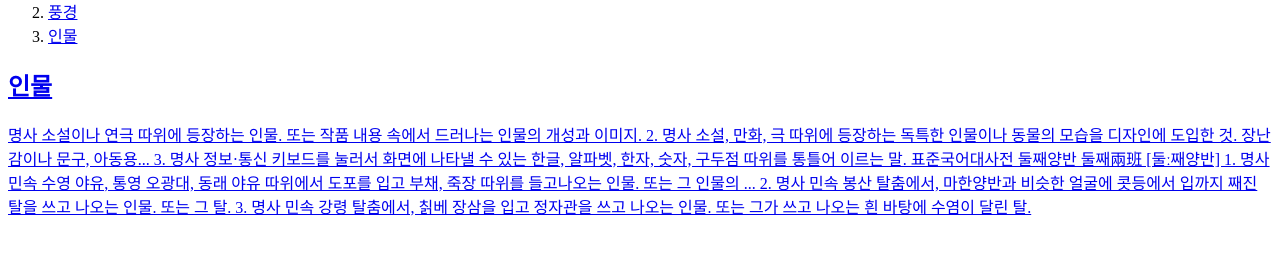
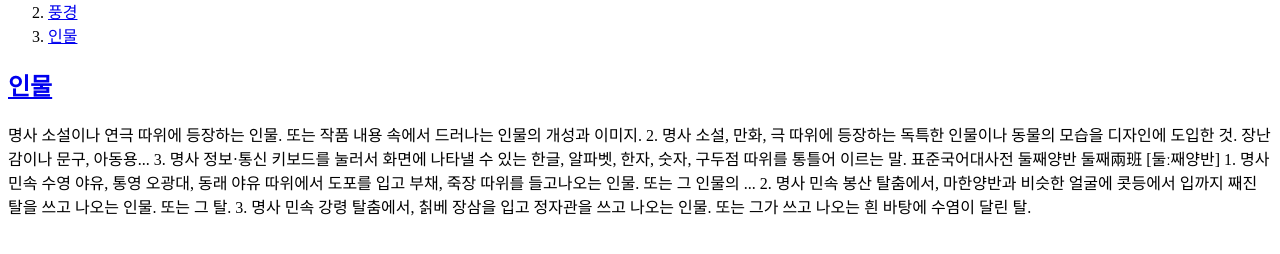
Before and after one commit to yourtalent/web1, a plain HTML site: page 3.html in a window 1280 px wide. Shown: the part 114-368 px from the top of the page. Drawn offline with Linux system fonts and the light colour scheme.

Commit message:
Update 3.html

```diff
--- a/3.html
+++ b/3.html
@@ -12,7 +12,7 @@
     <Li> <a href="2.html">풍경</a></Li>
     <Li> <a href="3.html">인물</a></Li>
   </ol>
-  <h2><a href="https://unsplash.com/" target="_parent">인물</h2>
+    <h2><a href="https://unsplash.com/" target="_parent">인물</a></h2>
   명사 소설이나 연극 따위에 등장하는 인물. 또는 작품 내용 속에서 드러나는 인물의 개성과 이미지.
   2.
   명사 소설, 만화, 극 따위에 등장하는 독특한 인물이나 동물의 모습을 디자인에 도입한 것. 장난감이나 문구, 아동용...
```
